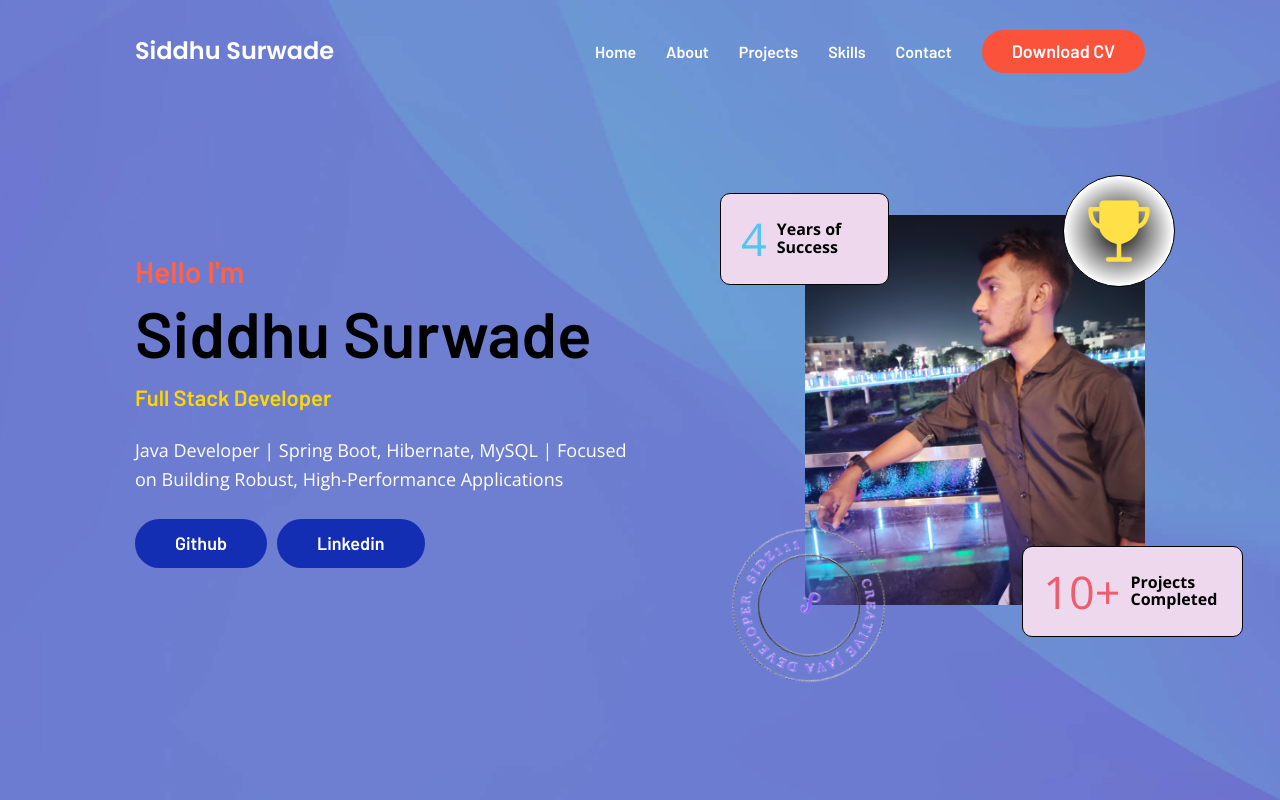
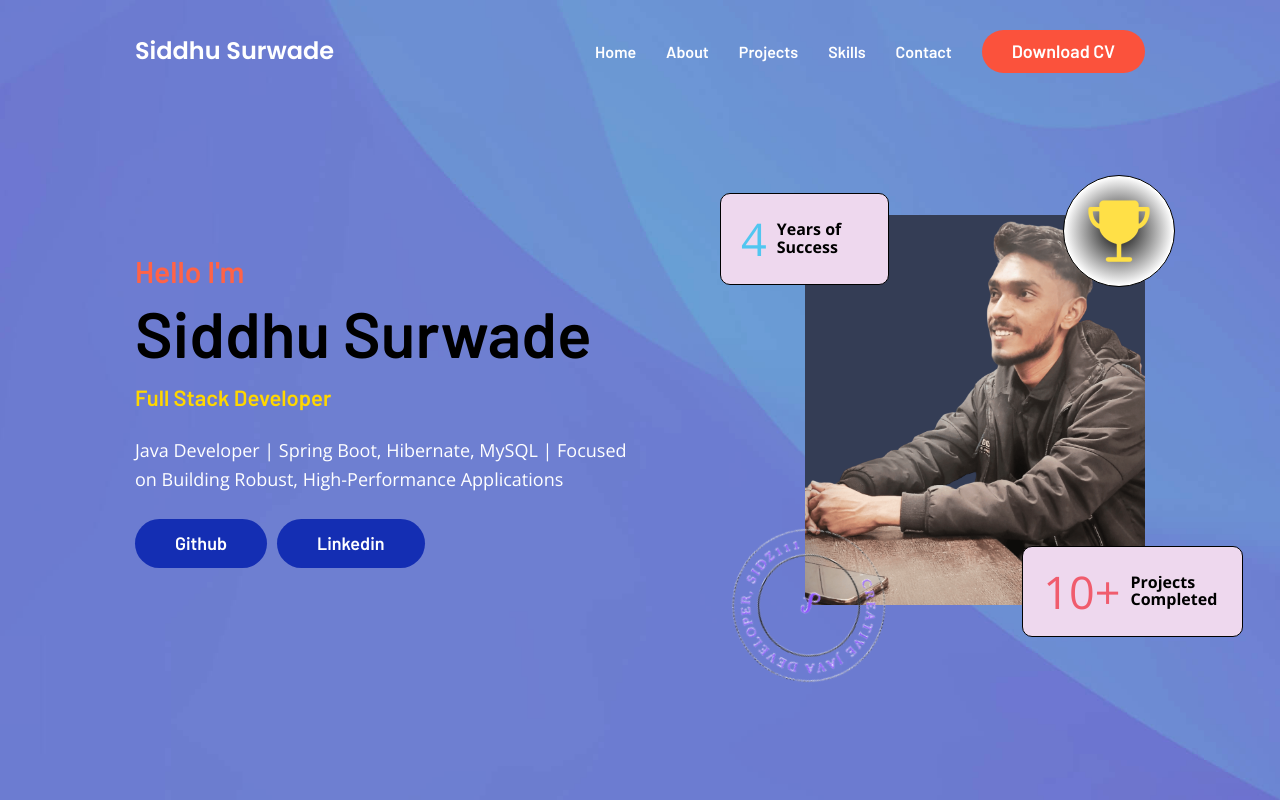
Before and after one commit to sidz111/portfolio, a plain HTML site: page index.html in a window 1280 px wide. Shown: the top 800 px of the page. Drawn offline with nearby package versions, Linux system fonts and the light colour scheme.

Commit message:
Changed profile photo

```diff
--- a/assets/css/style.css
+++ b/assets/css/style.css
@@ -1458,3 +1458,7 @@ textarea.contact-input {
   }
 
 }
+
+.flipped {
+  transform: scaleX(-1);
+}
--- a/index.html
+++ b/index.html
@@ -98,12 +98,12 @@
           <div class="container">
             <div class="hero-banner">
               <img
-                src="./assets/images/hero-banner.jpg"
+                src="./assets/images/mypic.png"
                 width="800"
                 height="864"
                 loading="lazy"
                 alt="Ethan's Photo"
-                class="img-cover"
+                class="img-cover flipped"
               />
 
               <div class="elem elem-1">
```
Also changed, not shown: assets/images/mypic.png (added).
